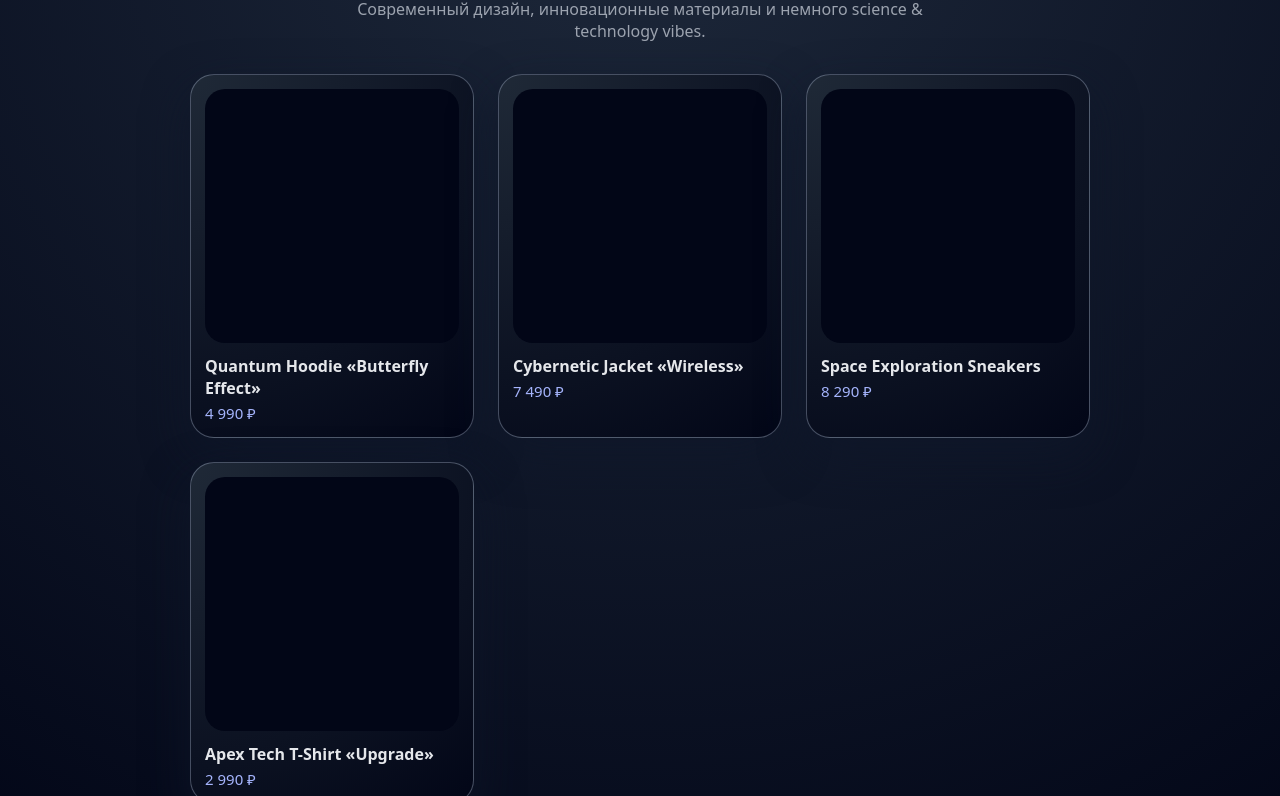
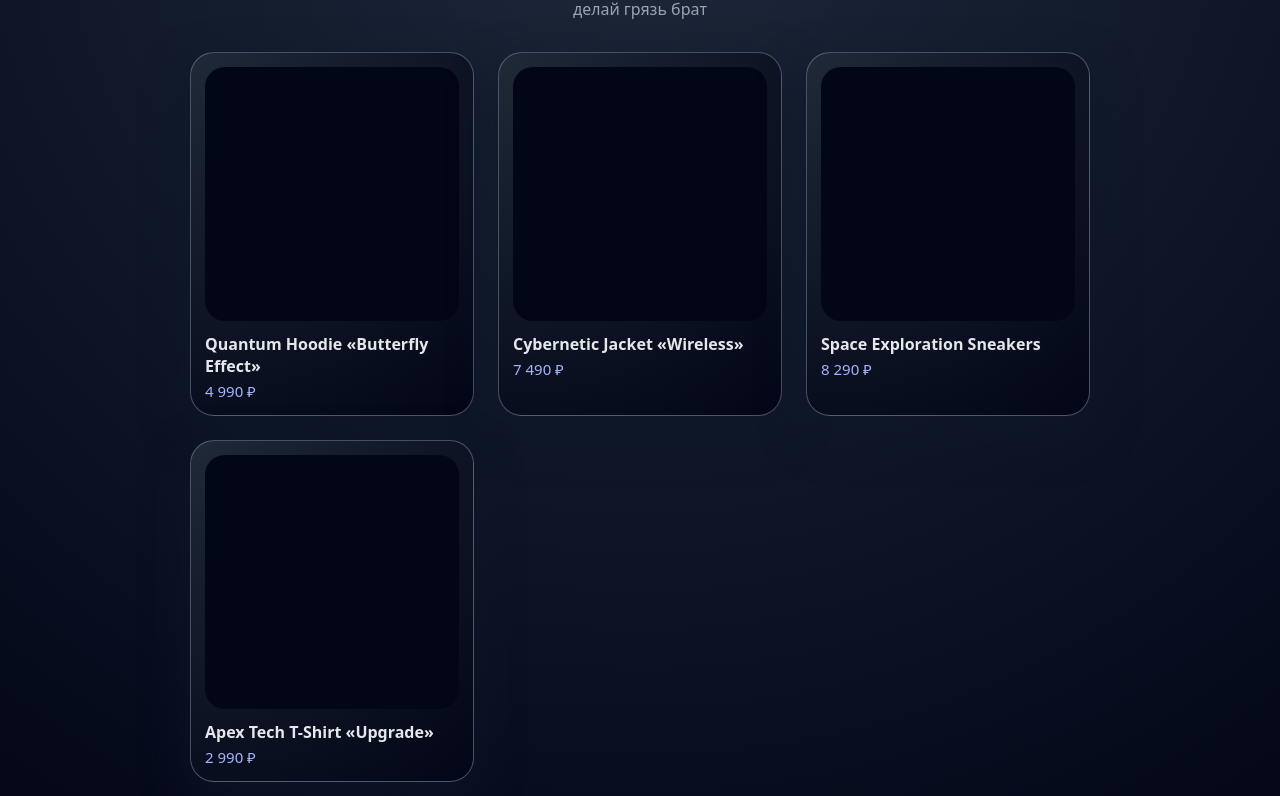
Before and after one commit to Malikkryt/my-store, a plain HTML site: page index.html in a window 1280 px wide. Shown: the part 146-942 px from the top of the page. Drawn offline with Linux system fonts and the light colour scheme.

Commit message:
fixed layout

```diff
--- a/index.html
+++ b/index.html
@@ -14,7 +14,7 @@
 <main class="main">
     <h1 class="title">Выбери свой идеальный образ</h1>
     <p class="subtitle">
-        Современный дизайн, инновационные материалы и немного science & technology vibes.
+        делай грязь брат
     </p>
 
     <section class="products-grid" id="productsGrid">
```
